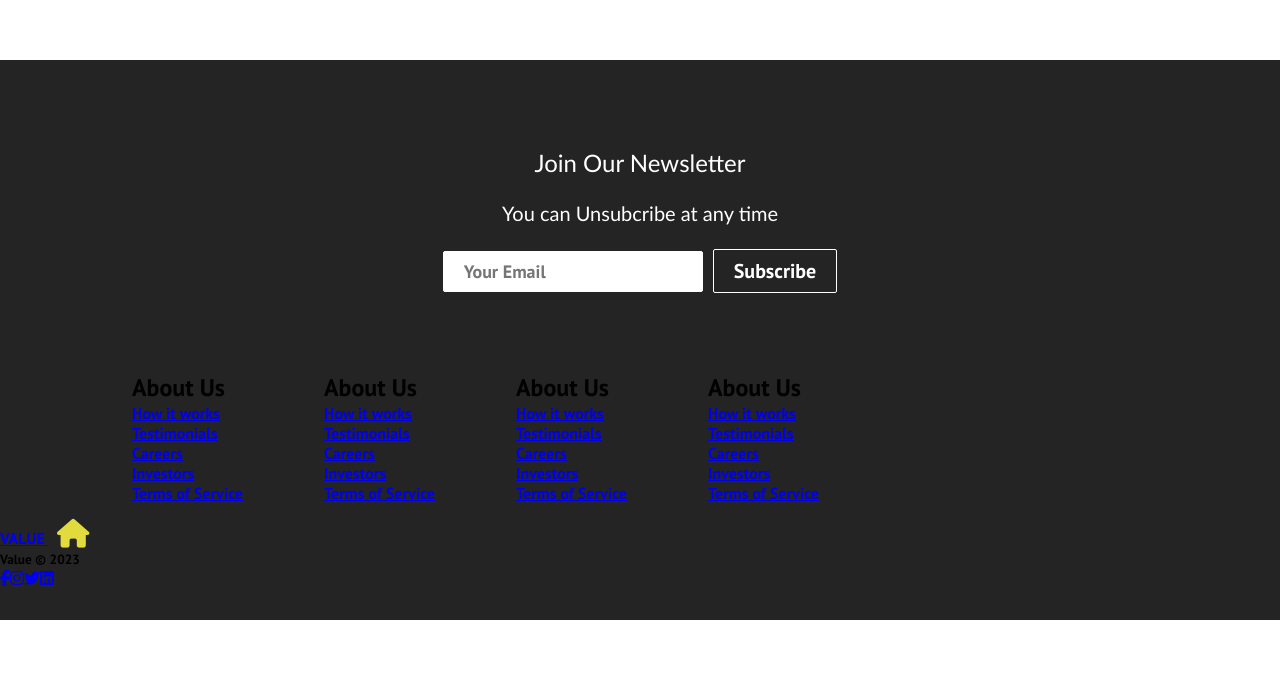
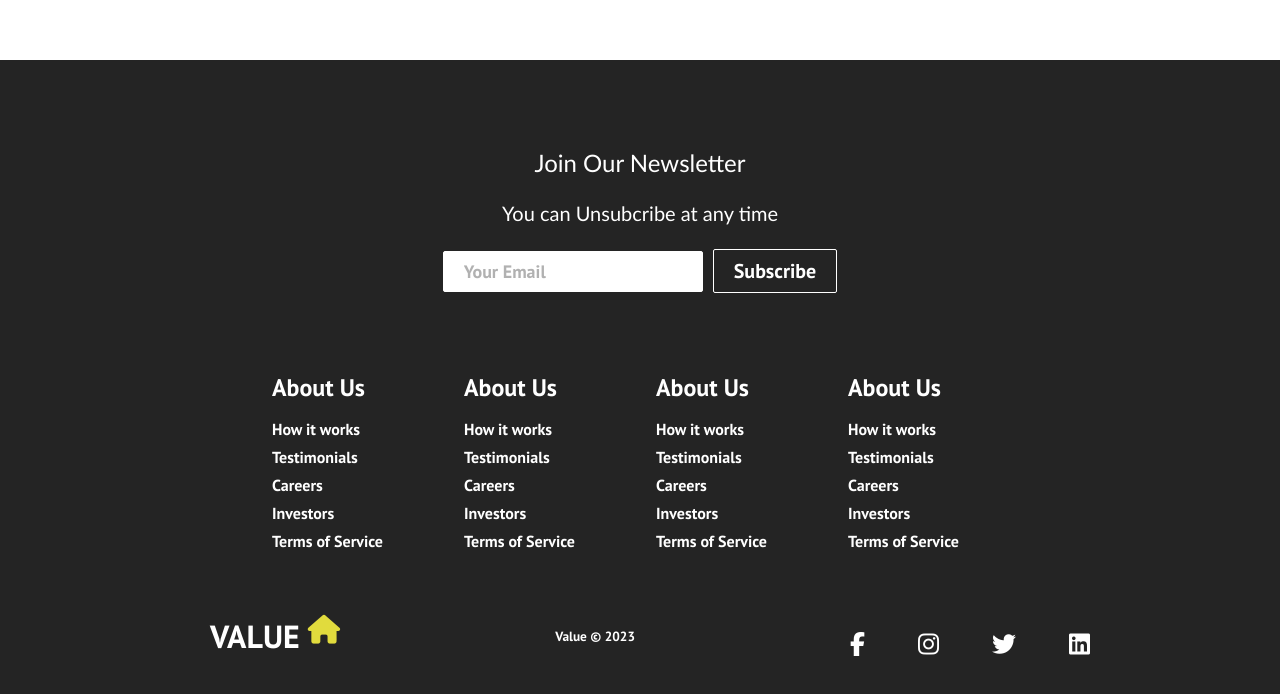
Before and after one commit to Apom311/valueRentals, a React (Create React App) app in the folder client/: page /sign-up in a window 1280 px wide. Shown: the part 740-1434 px from the top of the page. Before the commit the page ends 1360 px from the top, so only its background shows below. Built offline with nearby package versions, Linux system fonts and the light colour scheme.

Commit message:
template finished, get new images to use as background for individual pages

```diff
--- a/client/src/components/Footer.css
+++ b/client/src/components/Footer.css
@@ -4,7 +4,7 @@
     display: flex;
     flex-direction: column;
     justify-content: center;
-    align-self: center;
+    align-items: center;
 }
 
 .footer-subscription {
@@ -66,3 +66,97 @@
     width: 160px;
     box-sizing: border-box;
 }
+
+.footer-link-items h2 {
+    margin-bottom: 16px;
+}
+
+.footer-link-items > h2 {
+    color:#fff;
+}
+
+.footer-link-items a {
+    color: #fff;
+    text-decoration: none;
+    margin-bottom: 8px;
+}
+
+.footer-link-items a:hover {
+    color: #e9e9e9;
+    transition: 0.3s ease-out;
+}
+
+.footer-email-form h2 {
+    margin-bottom: 32px;
+}
+
+.footer-input::placeholder {
+    color: #b1b1b1;
+}
+
+/* Social Icons */
+
+.social-icon-link {
+    color: #fff;
+    font-size: 24px;
+}
+
+.social-media {
+    max-width: 1000px;
+    width: 100%;
+}
+
+.social-media-wrap {
+    display: flex;
+    justify-content: space-between;
+    align-items: center;
+    width: 90%;
+    max-width: 1000px;
+    margin: 40px auto 0 auto;
+}
+
+.social-icons {
+    display: flex;
+    justify-content: space-between;
+    align-items: center;
+    width: 240px;
+}
+
+.social-logo {
+    color: #fff;
+    justify-self: start;
+    margin-left: 20px;
+    cursor: pointer;
+    text-decoration: none;
+    font-size: 2rem;
+    display: flex;
+    align-self: center;
+    margin-bottom: 16px;
+}
+
+.website-rights {
+    color: #fff;
+    margin-bottom: 16px;
+}
+
+@media  screen and (max-width: 820px) {
+    .footer-links {
+        padding-top: 2rem;
+    }
+
+    .footer-input {
+        width: 100%;
+    }
+
+    .btn {
+        width: 100%;
+    }
+
+    .footer-link-wrapper {
+        flex-direction: column;
+    }
+
+    .social-media-wrap {
+        flex-direction: column;
+    }
+}
--- a/package.json
+++ b/package.json
@@ -1,5 +1,8 @@
 {
   "dependencies": {
     "react-router-dom": "^6.14.1"
+  },
+  "scripts": {
+    "start": "cd client && npm start"
   }
 }
```
